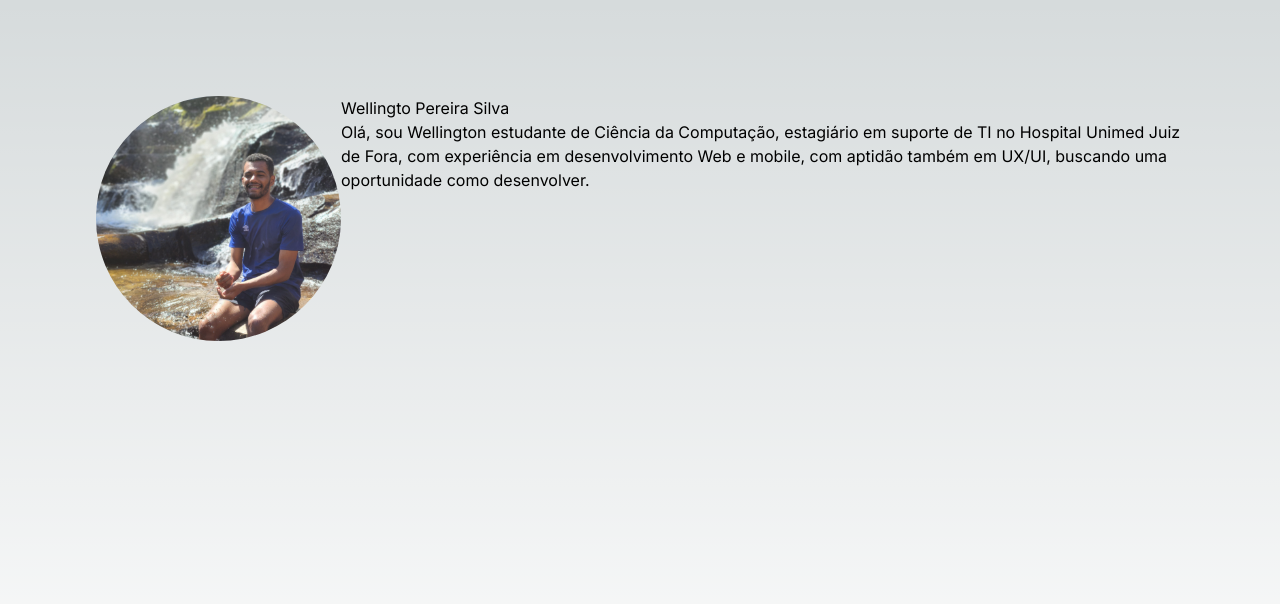
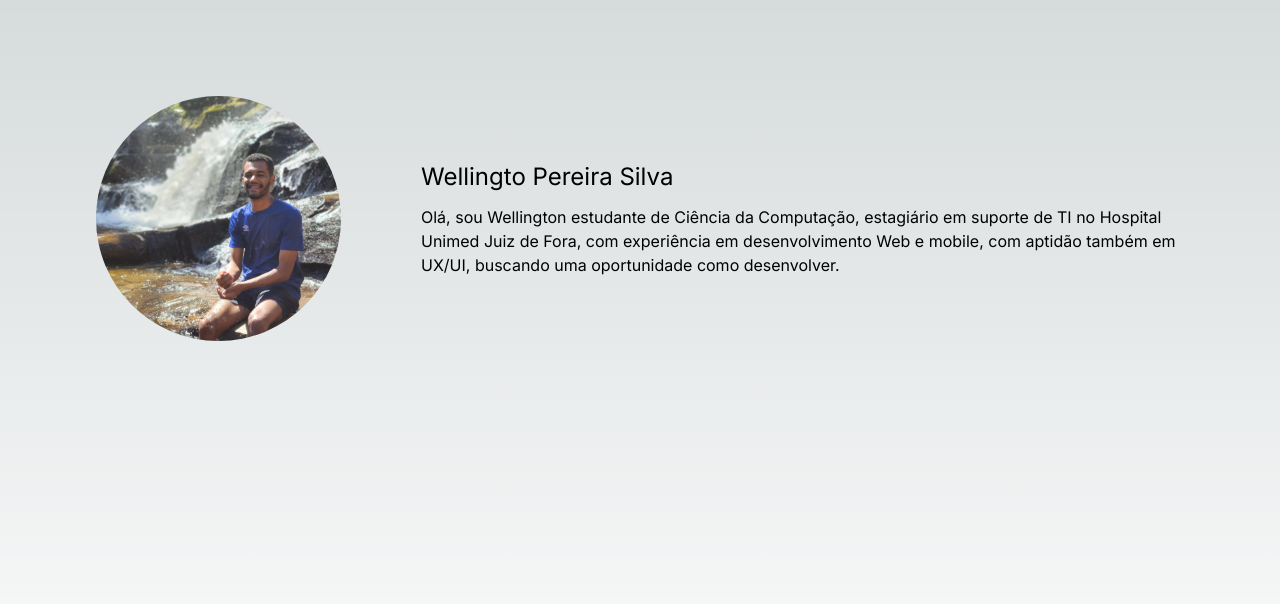
Before and after one commit to wellingtonengps/aboutme, a Next.js app: page / in a window 1280 px wide. Shown: the top 604 px of the page. Built offline with nearby package versions, Linux system fonts and the light colour scheme.

Commit message:
init project

```diff
--- a/src/app/page.tsx
+++ b/src/app/page.tsx
@@ -2,16 +2,19 @@ import Image from "next/image";
 
 export default function Home() {
   return (
-    <main className="flex min-h-screen flex-col items-start justify-between p-24">
-        <div className="flex flex-row">
+    <main className="flex min-h-screen flex-col items-center justify-between p-24">
+        <div className="flex flex-col md:flex-row items-center">
             <Image src="/profile.svg" alt="profile" height={245} width={245}/>
-            <div className="flex flex-col items-start">
-                <h1>Wellingto Pereira Silva</h1>
-                <p>Olá, sou Wellington estudante de Ciência da Computação, estagiário em suporte de TI
+            <div className="flex flex-col items-center md:items-start md:ml-20  mt-8 md:mt-0 ">
+                <h1 className="text-2xl md:text-start">Wellingto Pereira Silva</h1>
+                <p className="mt-3 text-justify md:text-start">Olá, sou Wellington estudante de Ciência da Computação, estagiário em suporte de TI
                     no Hospital Unimed Juiz de Fora, com experiência em desenvolvimento Web e mobile,
                     com aptidão também em UX/UI, buscando uma oportunidade como desenvolver.</p>
             </div>
         </div>
+        <div className="">
+
+        </div>
     </main>
   );
 }
```
